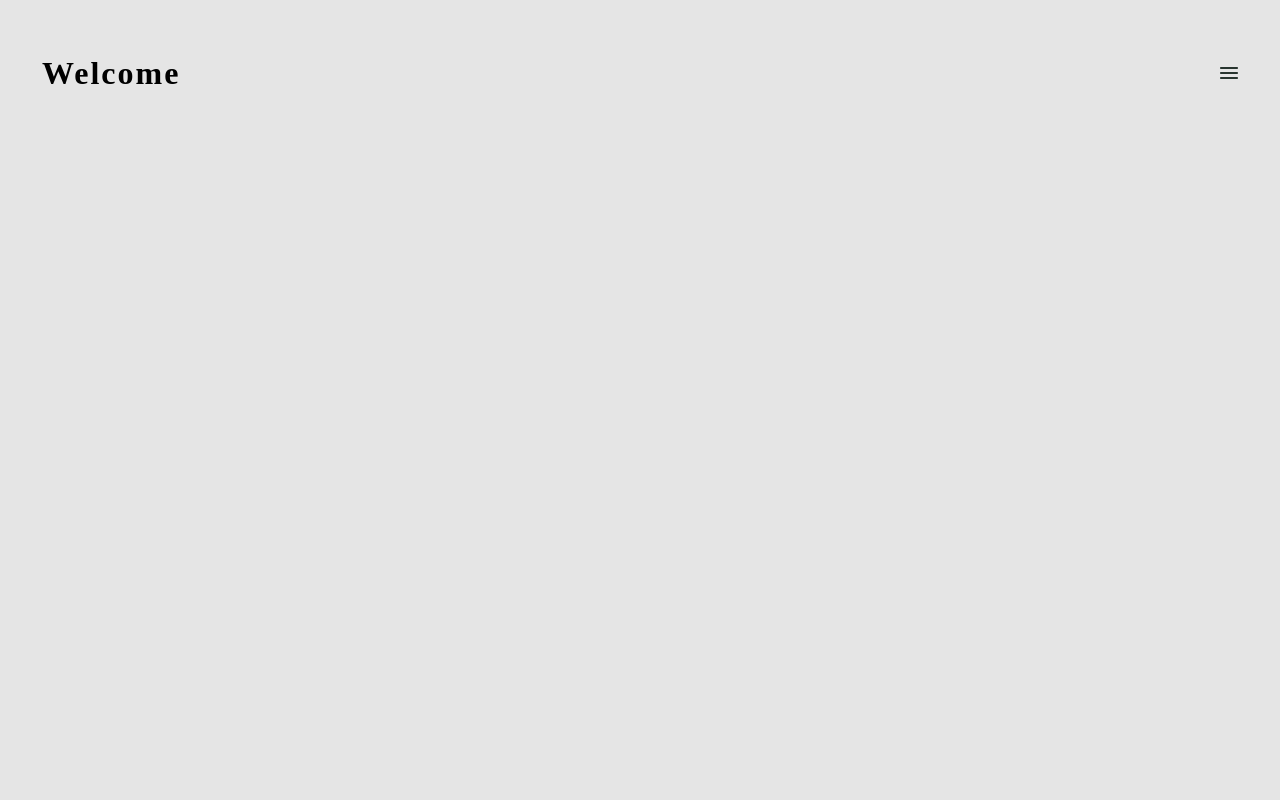
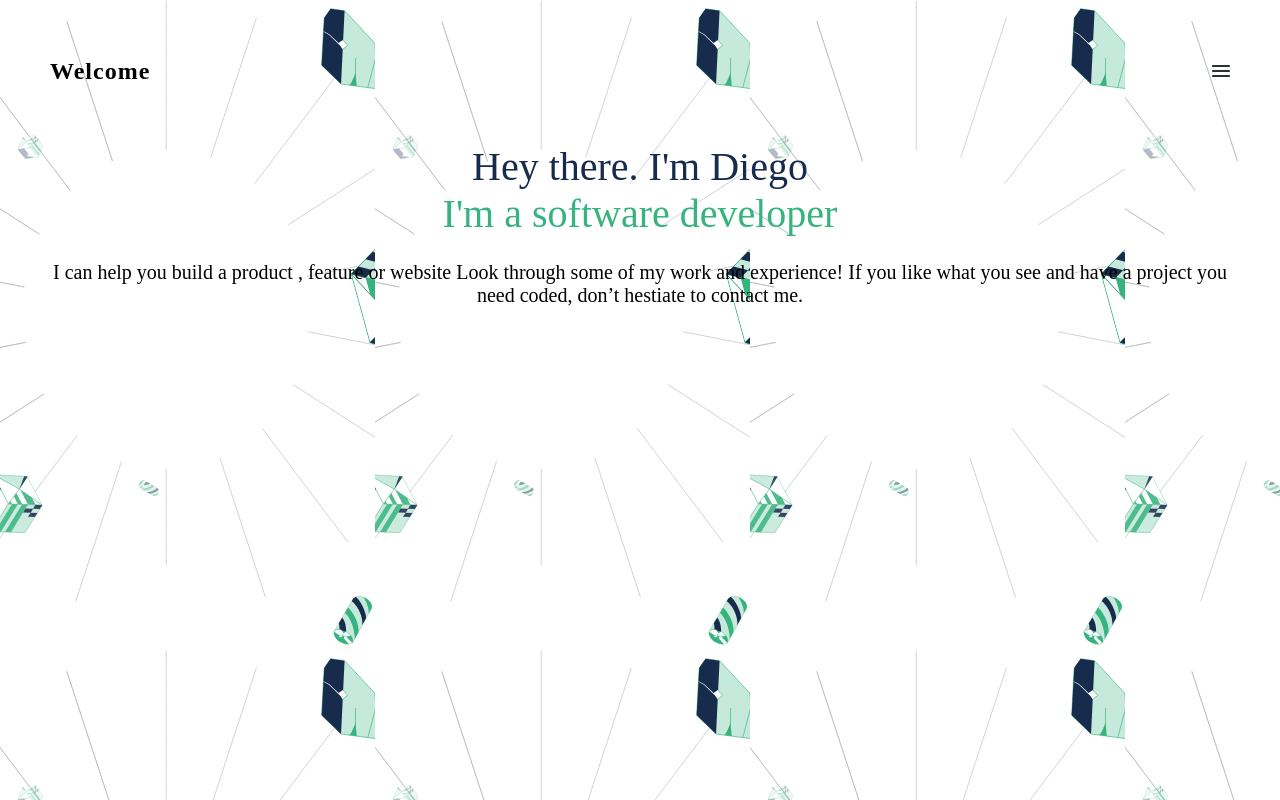
Before and after one commit to taldr27/My-Portfolio, a plain HTML site: page index.html in a window 1280 px wide. Drawn offline with Linux system fonts and the light colour scheme.

Commit message:
add content text and background

```diff
--- a/index.html
+++ b/index.html
@@ -10,13 +10,28 @@
 <body>
 
     <div class="wrapper">
+
         <header class="header">
             <ul>
                 <li class="welcome"><a><h1>Welcome</h1></a></li>
                 <li class="toggle-menu"><a><img src="img/Union.svg" /></a></li>
             </ul>
+        </header>
 
-        </header>
+    <section class="content">
+        <p style="color: #172B4D">Hey there. I'm Diego</p>
+        <p style="color: #36B37E">I'm a software developer</p>
+
+        <p class="description"> I can help you build a product , feature or website Look through some of my work and experience! If you like what you see and have a project you need coded,
+            don’t hestiate to contact me.</p>
+    </section>
+
+
+
+
+
+
+
 
 
 
--- a/styles.css
+++ b/styles.css
@@ -3,12 +3,12 @@
 }
 
 body {
-  background-color: #E5E5E5;
+  background-image: url(/img/background.svg);
 }
 
 a {
-  font-weight: 100;
-  letter-spacing: 2px;
+  font-size: 12px;
+  letter-spacing: 1px;
   text-decoration: none;
   text-align: center;
   display: inline-block;
@@ -16,8 +16,8 @@ a {
 
 .header ul {
   list-style: none;
-  margin: 10px;
-  padding: 24px;
+  margin: 32px;
+  padding: 10px;
   display: flex;
 }
 
@@ -26,3 +26,15 @@ a {
   text-align: right;
   align-self: center;
 }
+
+.content p {
+  text-align: center;
+  font-size: 40px;
+  margin: 0px;
+}
+
+.content .description {
+  font-size: 20px;
+  padding: 24px;
+  text-align: center;
+}
```
Also changed, not shown: img/background.svg (added).
